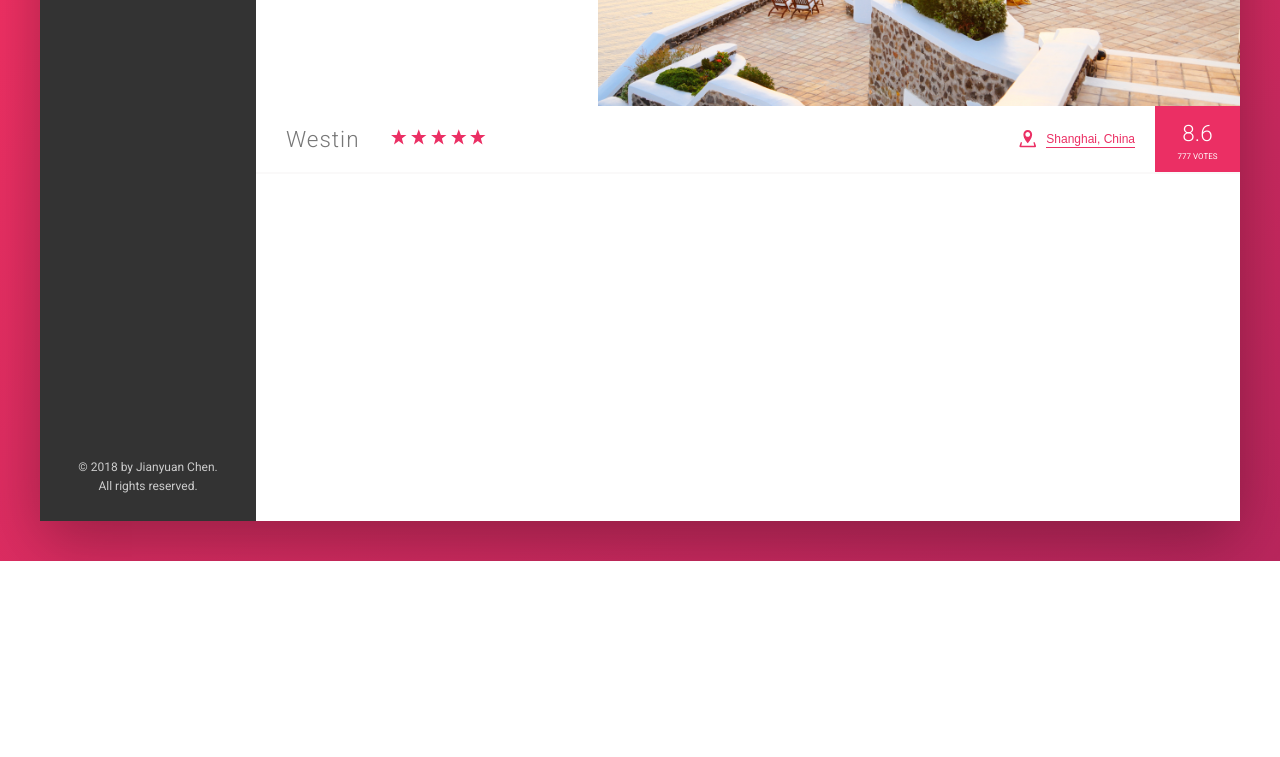
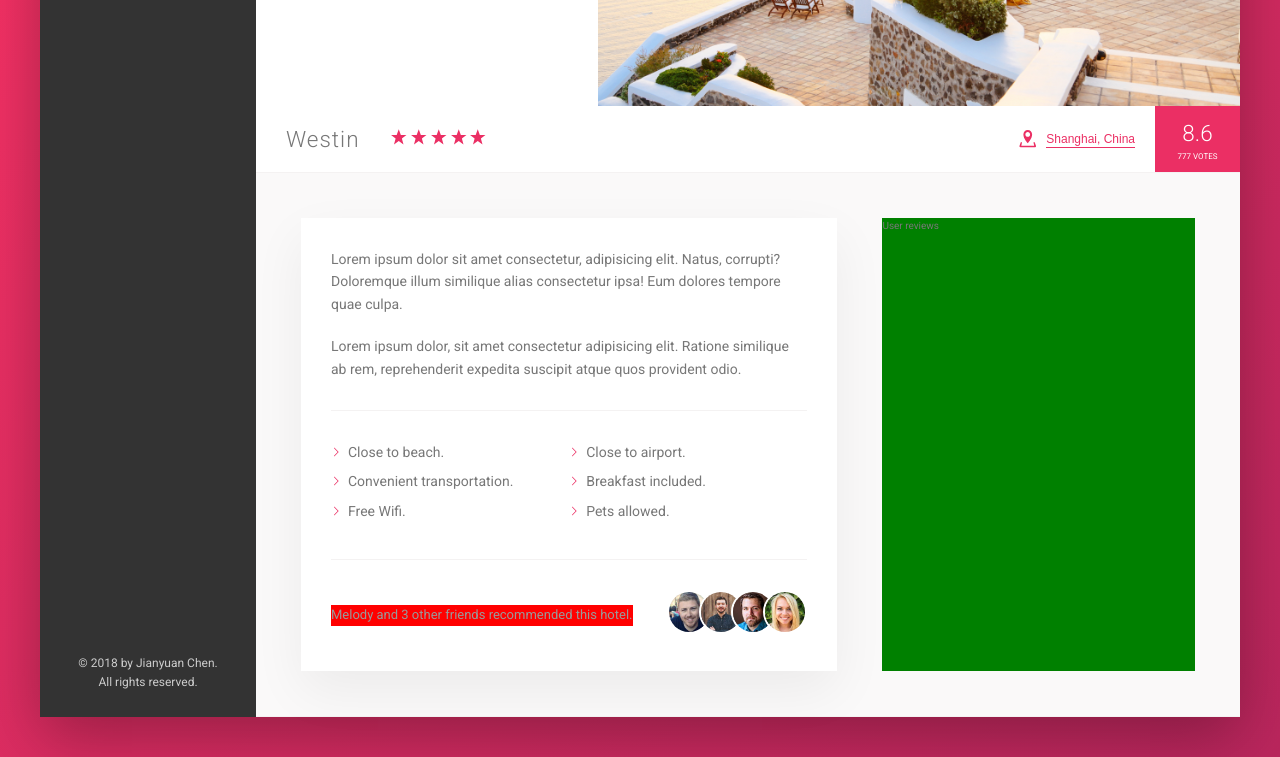
Before and after one commit to mhijack/booking, a website: page index.html in a window 1280 px wide. Shown: the part 389-1146 px from the top of the page. Before the commit the page ends 950 px from the top, so only its background shows below. Drawn offline with Linux system fonts and the light colour scheme.

Commit message:
style recommendation section

```diff
--- a/index.html
+++ b/index.html
@@ -157,6 +157,48 @@
                     </div>
                 </div>
 
+                <!-- Hotel Detail -->
+                <div class="detail">
+
+                    <div class="description">
+
+                        <p class="paragraph">
+                            Lorem ipsum dolor sit amet consectetur, adipisicing elit. Natus, corrupti? Doloremque illum
+                            similique alias consectetur ipsa! Eum dolores tempore quae culpa.
+                        </p>
+                        <p class="paragraph">
+                            Lorem ipsum dolor, sit amet consectetur adipisicing elit. Ratione similique ab rem,
+                            reprehenderit expedita suscipit atque quos provident odio.
+                        </p>
+
+                        <ul class="list">
+                            <li class="list__item">Close to beach.</li>
+                            <li class="list__item">Close to airport.</li>
+                            <li class="list__item">Convenient transportation.</li>
+                            <li class="list__item">Breakfast included.</li>
+                            <li class="list__item">Free Wifi.</li>
+                            <li class="list__item">Pets allowed.</li>
+                        </ul>
+                        <div class="recommend">
+                            <p class="recommend__count">
+                                Melody and 3 other friends recommended this hotel.
+                            </p>
+                            <div class="recommend__friends">
+                                <img src="img/user-3.jpg" alt="friend" class="recommend__photo">
+                                <img src="img/user-4.jpg" alt="friend" class="recommend__photo">
+                                <img src="img/user-5.jpg" alt="friend" class="recommend__photo">
+                                <img src="img/user-6.jpg" alt="friend" class="recommend__photo">
+                            </div>
+                        </div>
+
+                    </div>
+
+                    <div class="user-reviews">
+                        User reviews
+                    </div>
+
+                </div>
+
             </main>
 
         </div>
--- a/sass/main.scss
+++ b/sass/main.scss
@@ -35,6 +35,8 @@ Grey dark 3: #999
     --color-grey-dark-3: #999;
 
     --shadow-dark: 0 2rem 6rem rgba(0, 0, 0, 0.3);
+    --shadow-light: 0 2rem 5rem rgba(0, 0, 0, .06);
+    --line: var(--color-grey-light-2) 1px solid;
 }
 
 // Base
@@ -84,7 +86,7 @@ body {
 .header {
     height: 7rem;
     background-color: #fff;
-    border-bottom: var(--color-grey-light-1) 1px solid;
+    border-bottom: var(--line);
     font-size: 1.4rem;
 
     display: flex;
@@ -110,7 +112,6 @@ body {
     flex: 1;
 
     background-color: #fff;
-    height: 80rem;
 }
 
 // Components
@@ -312,7 +313,7 @@ body {
 .hotel {
     display: flex;
     align-items: center;
-    border-bottom: var(--color-grey-light-1) 2px solid;
+    border-bottom: var(--line);
 
     &__heading {
         font-size: 2.25rem;
@@ -397,3 +398,95 @@ body {
         box-shadow: none
     }
 }
+
+// Hotel Detail
+.detail {
+    display: flex;
+
+    padding: 4.5rem;
+    background-color: var(--color-grey-light-1);
+    border-bottom: var(--line);
+}
+
+.description {
+    flex: 0 0 60%;
+
+    background-color: #fff;
+    box-shadow: var(--shadow-light);
+    margin-right: 4.5rem;
+    padding: 3rem;
+    font-size: 1.4rem;
+}
+
+.user-reviews {
+    background-color: green;
+    flex: 1;
+}
+
+.paragraph:not(:last-of-type) {
+    margin-bottom: 2rem;
+}
+
+.list {
+    display: flex;
+    flex-wrap: wrap;
+
+    &__item {
+        flex: 0 0 50%;
+        margin-bottom: 0.7rem;
+    }
+    &__item:before {
+        content: "";
+        display: inline-block;
+        height: 1rem;
+        width: 1rem;
+        margin-right: 0.7rem;
+        // old browser
+        // background-image: url(../img/chevron-thin-right.svg);
+        // background-size: cover;
+        // new browser - masks
+        background-color: var(--color-primary);
+        -webkit-mask-image: url(../img/chevron-thin-right.svg);
+        -webkit-mask-size: cover;
+    }
+
+    list-style: none;
+    margin: 3rem 0;
+    padding: 3rem 0;
+    border-top: var(--line);
+    border-bottom: var(--line);
+}
+
+.recommend {
+    display: flex;
+    justify-content: space-between;
+    align-items: center;
+
+    font-size: 1.3rem;
+    color: var(--color-grey-dark-3);
+
+    &__photo {
+        box-sizing: content-box;
+        height: 4rem;
+        width: 4rem;
+        border-radius: 50%;
+        border: 2px solid #fff;
+    }
+
+    &__photo:not(:last-of-type) {
+        margin-right: -1.5rem;
+    }
+
+    &__count {
+        margin-right: auto;
+        background-color: red;
+    }
+
+    &__friends {
+
+    }
+
+    &__friend {
+
+    }
+}
```
Also changed, not shown: css/style.css.
